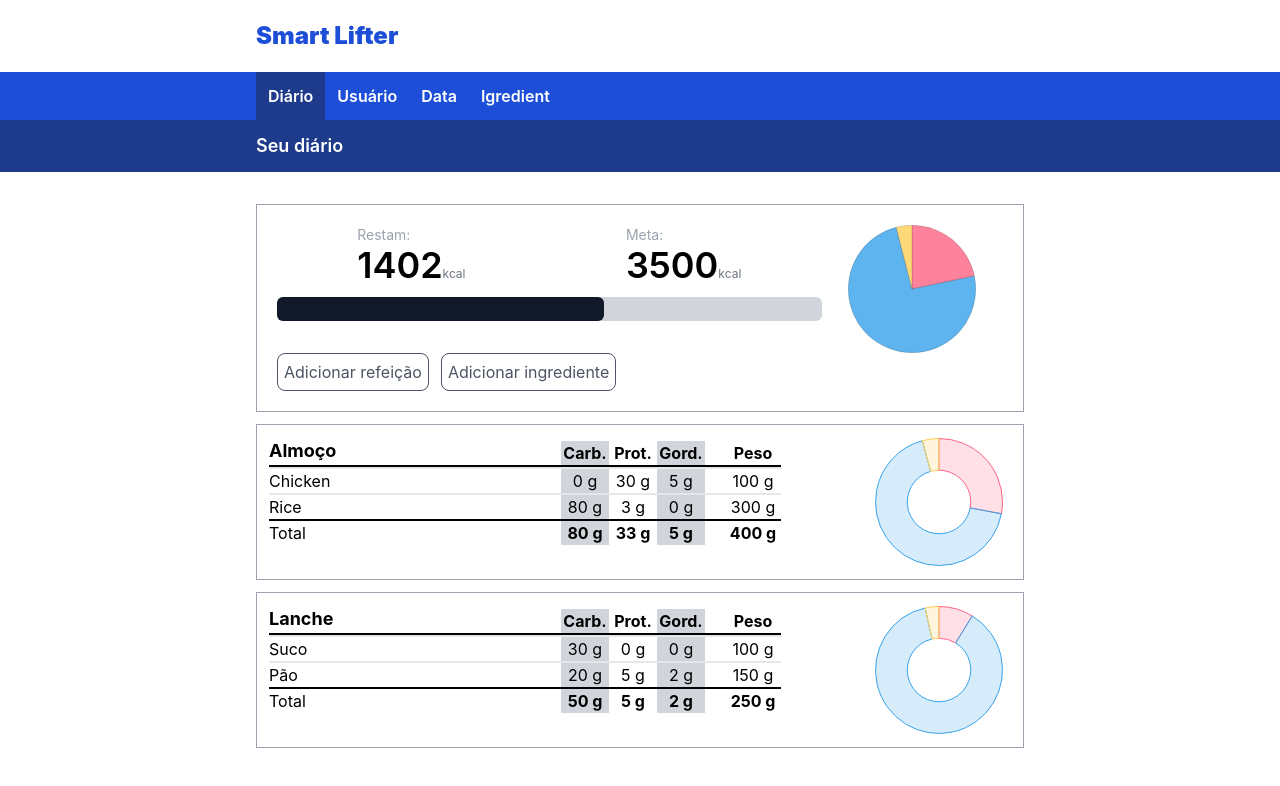
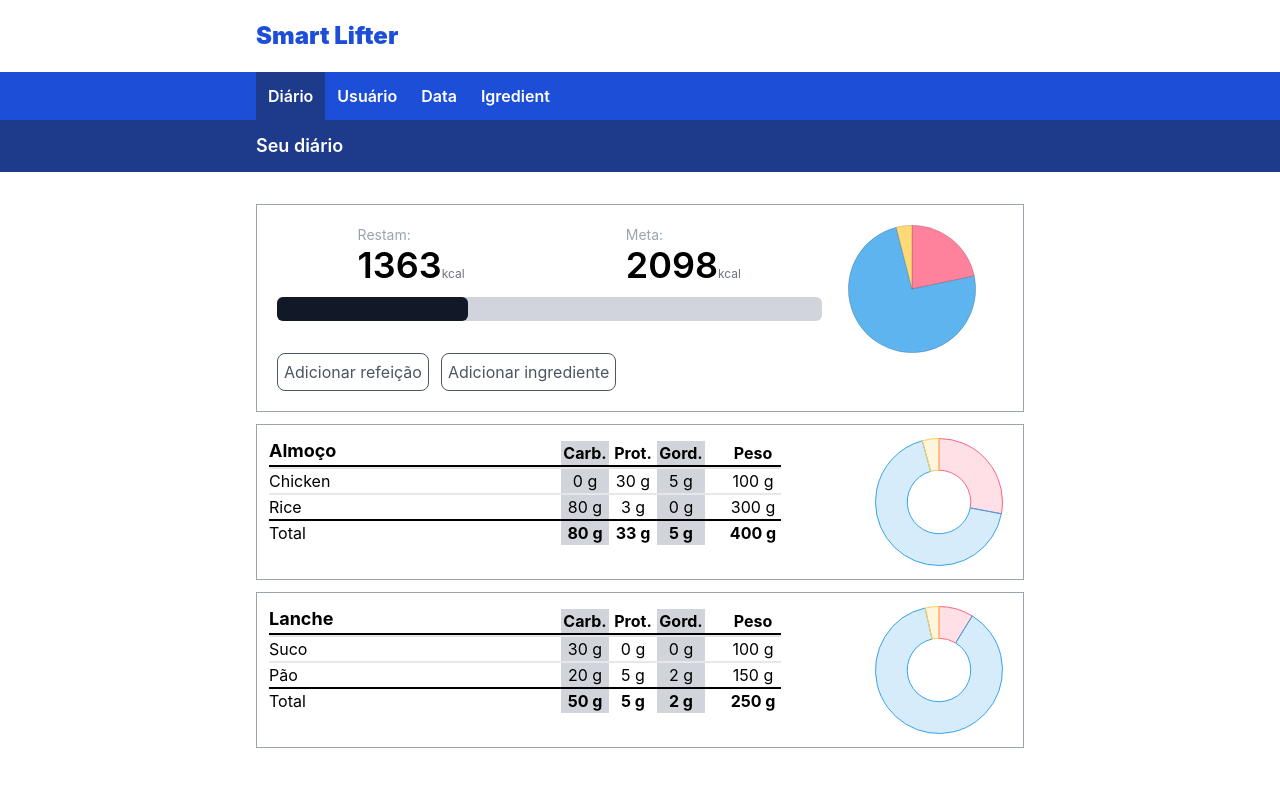
Before and after one commit to PedroSpelta/Fitness, a Next.js app: page /home in a window 1280 px wide. Shown: the top 786 px of the page. Built offline with nearby package versions, Linux system fonts and the light colour scheme; no server answers; the database is empty.

Commit message:
fix das calorias diarias

```diff
--- a/components/Daily.tsx
+++ b/components/Daily.tsx
@@ -12,6 +12,7 @@ function Daily() {
     prot: 0,
     carb: 0,
     fat: 0,
+    calories: 0,
   });
 
   const personalData = {
@@ -33,10 +34,11 @@ function Daily() {
         fat += ingredients[i].fat;
       }
     }
-    setConsumedMacros({ carb, prot, fat });
+    const calories = (carb + prot) * 4 + fat * 9;
+    setConsumedMacros({ carb, prot, fat, calories });
   }, [todayMeals]);
 
-  const dailyCalWidth = `${((calories / personalData.calories) * 100).toFixed(
+  const dailyCalWidth = `${((consumedMacros.calories / calories) * 100).toFixed(
     0
   )}%`;
 
@@ -47,15 +49,13 @@ function Daily() {
           <div>
             <p className="text-sm text-gray-400">Restam:</p>
             <span className="text-4xl font-semibold">
-              {personalData.calories - calories}
+              {calories - consumedMacros.calories}
             </span>
             <span className="text-xs text-gray-500">kcal</span>
           </div>
           <div>
             <p className="text-sm text-gray-400">Meta:</p>
-            <span className="text-4xl font-semibold">
-              {personalData.calories}
-            </span>
+            <span className="text-4xl font-semibold">{calories}</span>
             <span className="text-xs text-gray-500">kcal</span>
           </div>
         </div>
```
